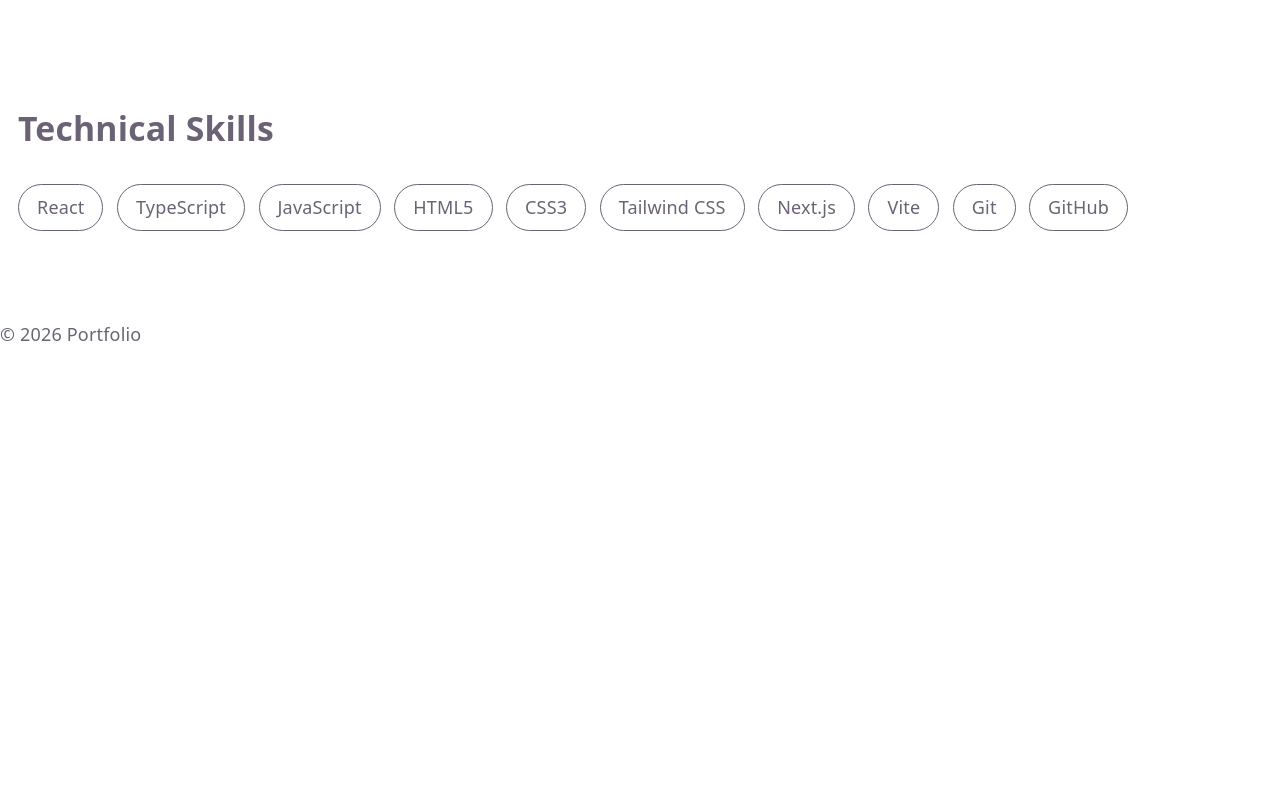
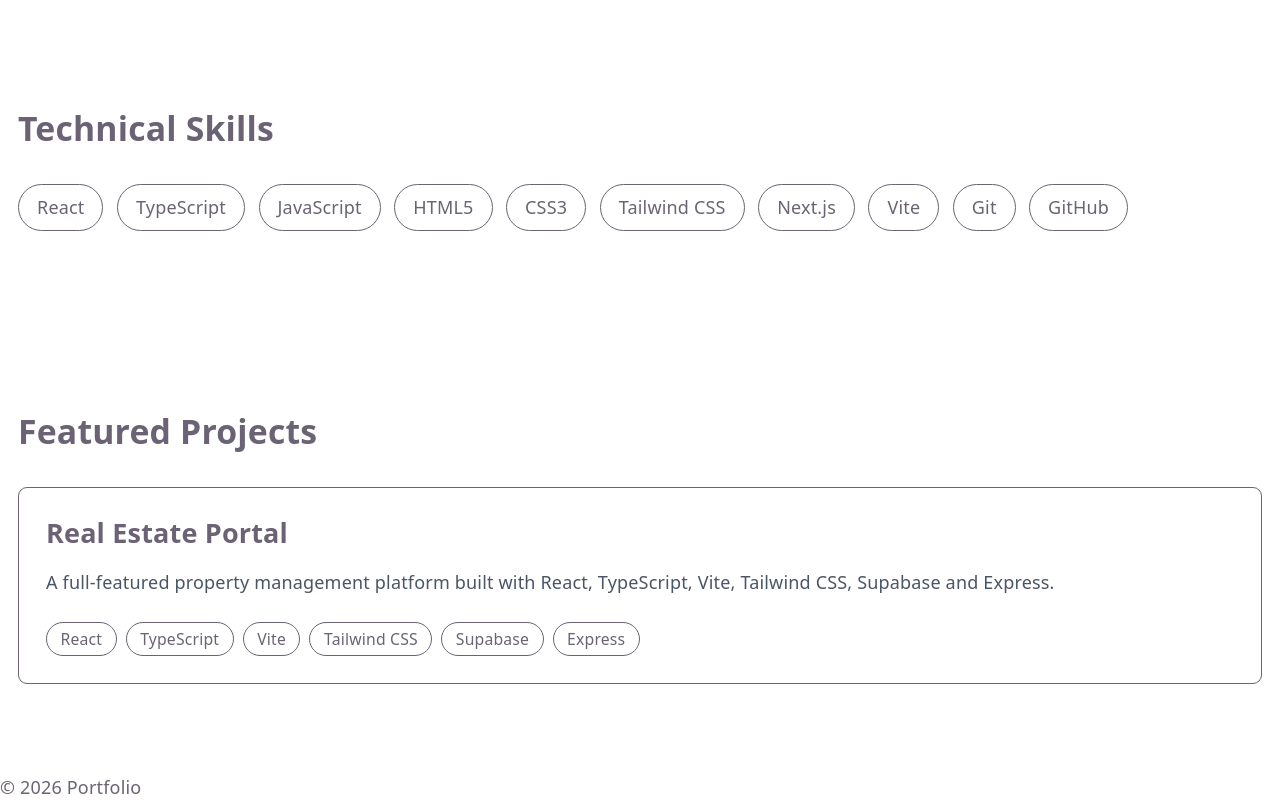
Before and after one commit to vgarmy/portfolio, a React app: page /portfolio/ in a window 1280 px wide. Shown: the part 936-1736 px from the top of the page. Before the commit the page ends 1283 px from the top, so only its background shows below. Built offline with nearby package versions, Linux system fonts and the light colour scheme; the HTML template or start-up script is replaced by a standard one.

Commit message:
Create reusable project card component

```diff
--- a/src/components/home/FeaturedProjects.tsx
+++ b/src/components/home/FeaturedProjects.tsx
@@ -0,0 +1,23 @@
+import { projects } from "../../data/projects";
+import ProjectCard from "../projects/ProjectCard";
+
+function FeaturedProjects() {
+  return (
+    <section className="max-w-6xl mx-auto px-4 py-20">
+      <h2 className="text-3xl font-bold">
+        Featured Projects
+      </h2>
+
+      <div className="mt-8 grid gap-6">
+        {projects.map((project) => (
+          <ProjectCard
+            key={project.id}
+            project={project}
+          />
+        ))}
+      </div>
+    </section>
+  );
+}
+
+export default FeaturedProjects;
--- /dev/null
+++ b/src/components/projects/ProjectCard.tsx
@@ -0,0 +1,32 @@
+import type { Project } from "../../types/project";
+
+type ProjectCardProps = {
+  project: Project;
+};
+
+function ProjectCard({ project }: ProjectCardProps) {
+  return (
+    <article className="border rounded-lg p-6">
+      <h3 className="text-2xl font-semibold">
+        {project.title}
+      </h3>
+
+      <p className="mt-4 text-gray-600">
+        {project.description}
+      </p>
+
+      <div className="mt-6 flex flex-wrap gap-2">
+        {project.technologies.map((tech) => (
+          <span
+            key={tech}
+            className="px-3 py-1 border rounded-full text-sm"
+          >
+            {tech}
+          </span>
+        ))}
+      </div>
+    </article>
+  );
+}
+
+export default ProjectCard;
--- /dev/null
+++ b/src/data/projects.ts
@@ -0,0 +1,33 @@
+import type { Project } from "../types/project";
+
+export const projects: Project[] = [
+  {
+    id: "1",
+    slug: "real-estate-portal",
+
+    title: "Real Estate Portal",
+
+    shortDescription:
+      "Property management platform built with React.",
+
+    description:
+      "A full-featured property management platform built with React, TypeScript, Vite, Tailwind CSS, Supabase and Express.",
+
+    image: "/images/projects/real-estate-portal.jpg",
+
+    technologies: [
+      "React",
+      "TypeScript",
+      "Vite",
+      "Tailwind CSS",
+      "Supabase",
+      "Express",
+    ],
+
+    githubUrl: "https://github.com/yourname/project",
+
+    liveUrl: "https://your-demo.com",
+
+    featured: true,
+  },
+];
--- a/src/pages/public/Home.tsx
+++ b/src/pages/public/Home.tsx
@@ -1,4 +1,5 @@
 import AboutPreview from "../../components/home/AboutPreview";
+import FeaturedProjects from "../../components/home/FeaturedProjects";
 import Hero from "../../components/home/Hero";
 import SkillsPreview from "../../components/home/SkillsPreview";
 
@@ -8,6 +9,7 @@
             <Hero />
             <AboutPreview />
             <SkillsPreview />
+            <FeaturedProjects />
         </>
     );
 }
--- /dev/null
+++ b/src/types/project.ts
@@ -0,0 +1,17 @@
+export type Project = {
+  id: string;
+  slug: string;
+
+  title: string;
+  shortDescription: string;
+  description: string;
+
+  image: string;
+
+  technologies: string[];
+
+  githubUrl: string;
+  liveUrl: string;
+
+  featured: boolean;
+};
```
